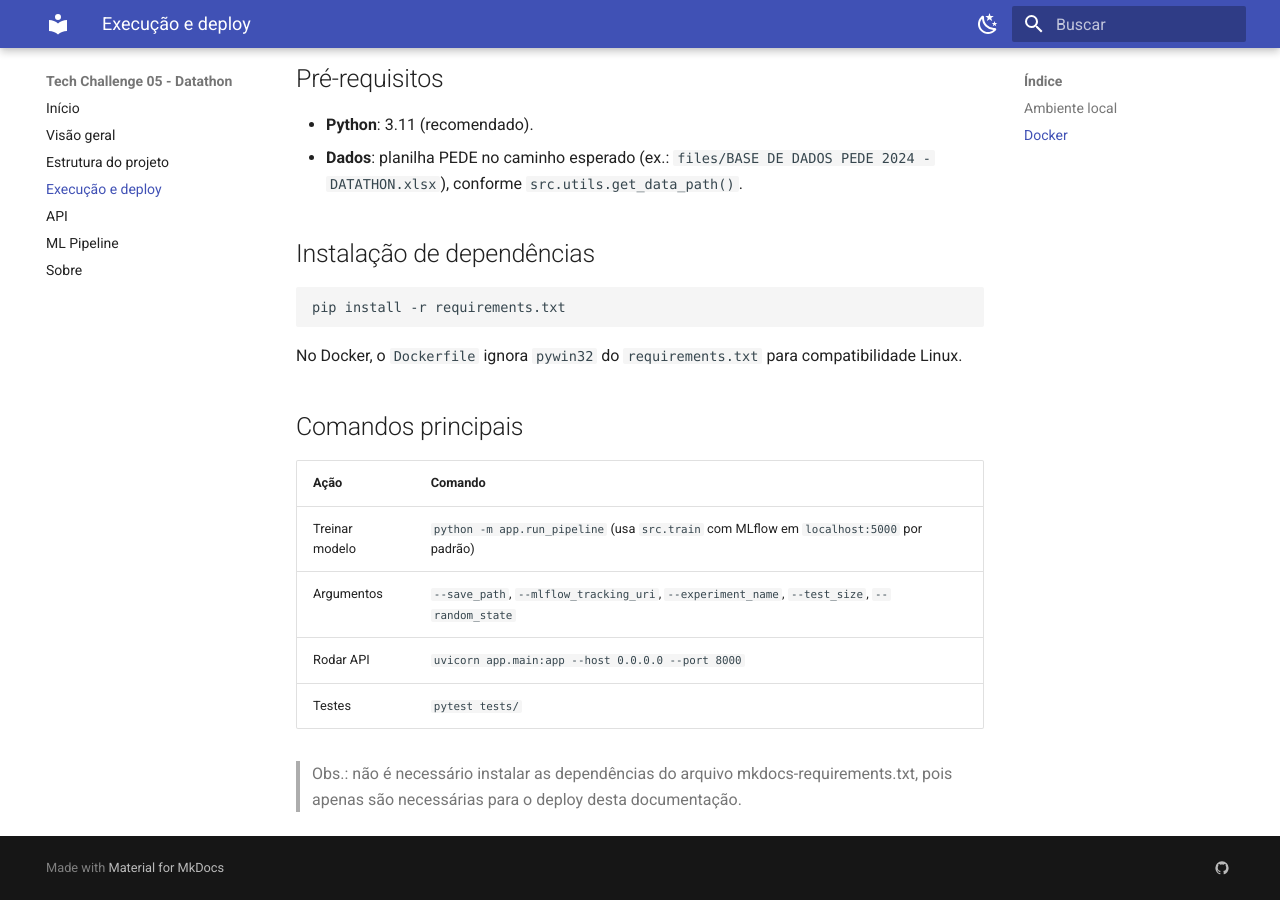
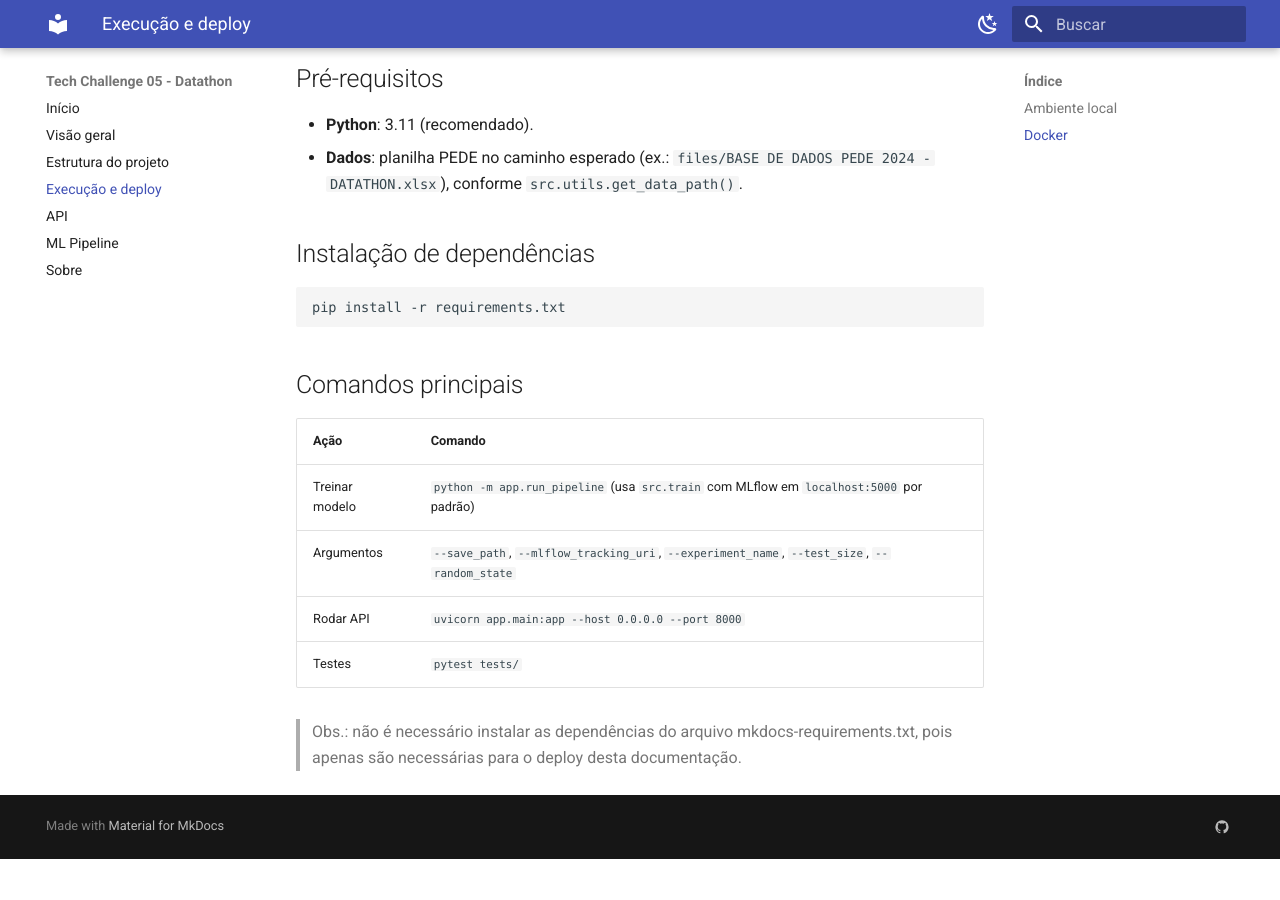
Before and after one commit to ronaldomendes/tc_datathon, an MkDocs documentation site: the page built from docs/running.md, in a window 1280 px wide and 900 px high, scrolled down 863 px. Built offline with MkDocs 1.6.1 and Material for MkDocs 9.7.7, drawn with Linux system fonts in a browser that asks for light colours; some web fonts are replaced; after the commit the page ends 1722 px from its top, so only the background shows below that.

Commit message:
Updating docs

````diff
--- a/docs/running.md
+++ b/docs/running.md
@@ -40,8 +40,6 @@ O serviço sobe na porta **8000**, com volume somente leitura `./mlartifacts:/ap
 pip install -r requirements.txt
 ```
 
-No Docker, o `Dockerfile` ignora `pywin32` do `requirements.txt` para compatibilidade Linux.
-
 ## Comandos principais
 
 | Ação            | Comando |
````
